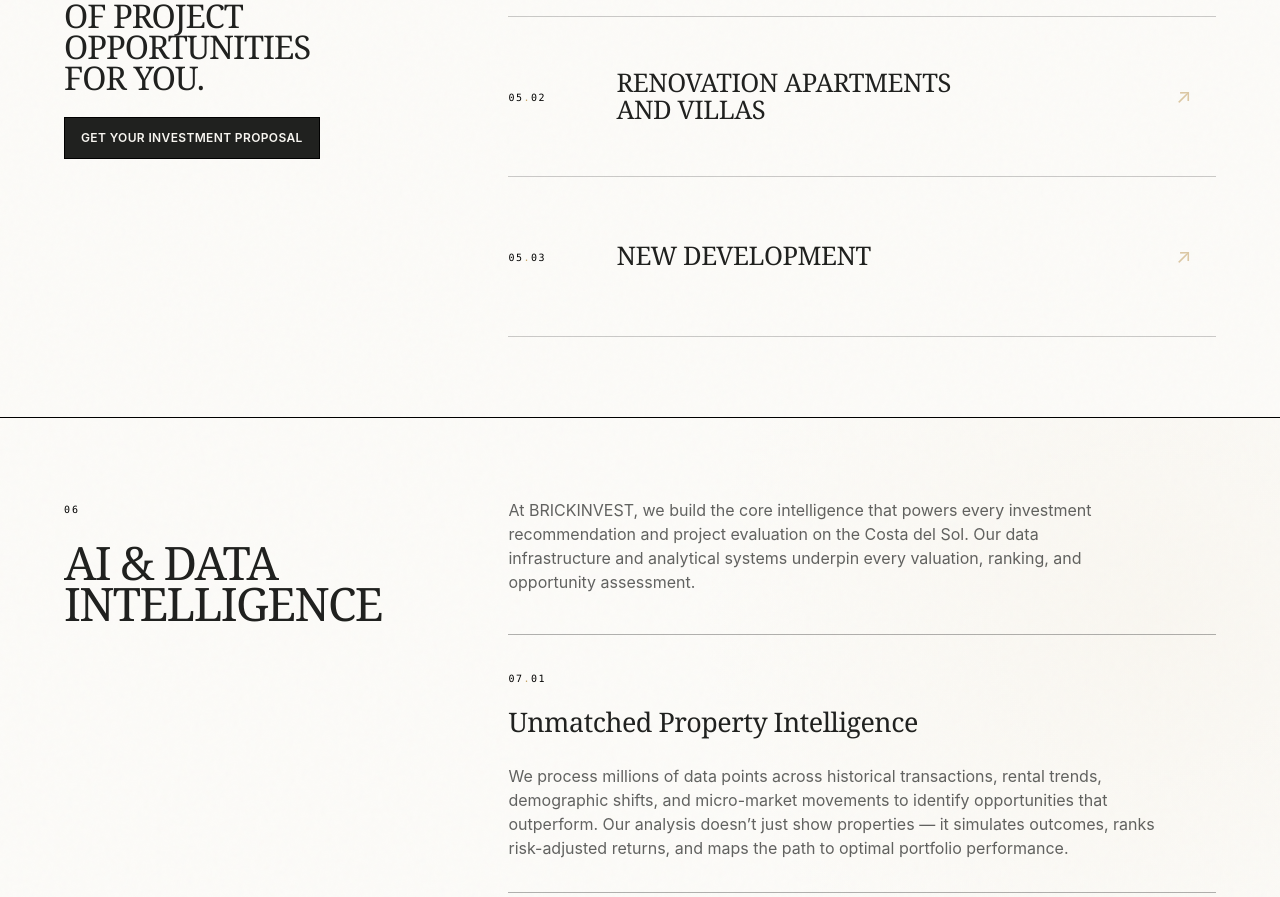
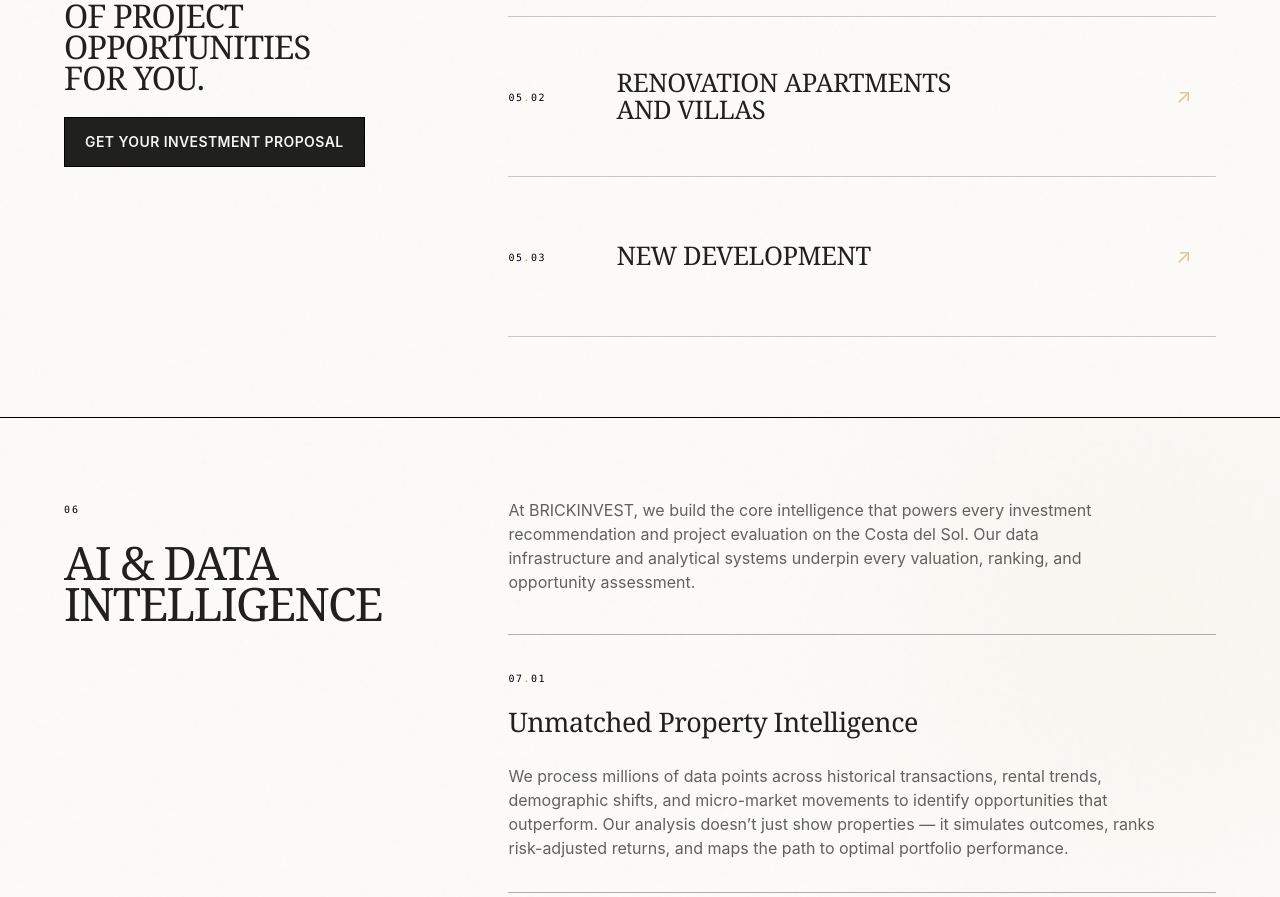
Before and after one commit to zdazix/brickinvest, a React (Vite) app in the folder app-1/: page / in a window 1280 px wide. Shown: the part 4953-5850 px from the top of the page. Built offline with nearby package versions, Linux system fonts and the light colour scheme; no server answers.

Commit message:
сделай эту кнопку тоже на 20 процентов больше вместе со шрифтом GET YOUR INVESTMENT PROPOSAL
Amazi-Operation-Id: task:dbf7c06c-eb8a-49d4-8d71-b10af8324b11
Amazi-Operation-Payload: 940b86711d9ed24168f60d0acc850015c711dc8e557c60a3f8dc6df01fed8d1d

```diff
--- a/app-1/src/pages/home/components/ProjectsSection.tsx
+++ b/app-1/src/pages/home/components/ProjectsSection.tsx
@@ -43,7 +43,7 @@ export const ProjectsSection = () => {
             <button
               aria-expanded={isConsultationOpen}
               aria-label="Get your investment proposal"
-              className="group mt-6 inline-flex cursor-pointer items-center gap-2.5 border border-border bg-foreground px-4 py-2.5 font-secondary text-[12px] leading-5 font-semibold tracking-[0.03em] text-background transition-[background-color,color,transform] duration-250 ease-out hover:bg-foreground hover:text-background focus-visible:ring-2 focus-visible:ring-ring focus-visible:ring-offset-2 active:translate-y-px"
+              className="group mt-6 inline-flex cursor-pointer items-center gap-3 border border-border bg-foreground px-5 py-3 font-secondary text-[14px] leading-6 font-semibold tracking-[0.03em] text-background transition-[background-color,color,transform] duration-250 ease-out hover:bg-foreground hover:text-background focus-visible:ring-2 focus-visible:ring-ring focus-visible:ring-offset-2 active:translate-y-px"
               data-consultation
               onClick={() => {
                 if (isConsultationOpen) closeConsultation();
```
Also changed, not shown: 1 other file (tests, documents, lock files or other folders).
